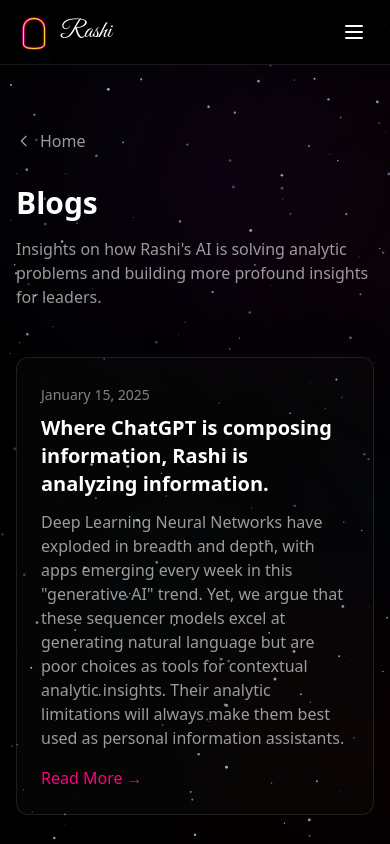
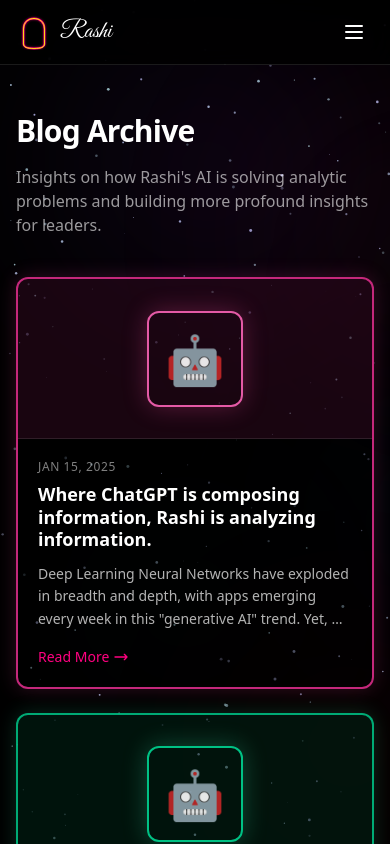
Before and after one commit to Anushksinghrajput/rashi-homepage, a Next.js app: page /blogs in a window 390 px wide. Shown: the top 844 px of the page. Built offline with nearby package versions, Linux system fonts and the light colour scheme.

Commit message:
Improve Blog Archive layout, alignment, and responsiveness

```diff
--- a/app/blogs/[slug]/page.tsx
+++ b/app/blogs/[slug]/page.tsx
@@ -20,6 +20,28 @@
 Rashi takes a different approach. Our algorithms are designed from the ground up for analytic insight: reducing research time and costs while improving accuracy and speed. By reducing human bias and generating a holistic view from various sources, our software helps analysts discover more insights and patterns to improve the quality of their analysis and make higher quality, data-driven decisions.
 
 Powered by advanced Natural Language Processing algorithms, Rashi deciphers the language of data, identifying patterns, trends, and associations, and generating insights that matter for your business.
+    `.trim(),
+  },
+  "algorithmic-contextualizations": {
+    title: "Algorithmic Contextualizations and the future of insight.",
+    date: "2025-01-10",
+    content: `
+Where LLMs are predictive pattern-matchers, our algorithms are trained to extract low-level signal that connect dots with precision.
+
+Low-code dashboards to build contextual inferences and analytics of the topics you need to decode the truth. Fast, easily shared insights with real-time evolution and deep sources, custom built for your analysis needs.
+
+Rashi's approach to algorithmic contextualization enables analysts to slice data and curate inference any which way, decoding latent narrative intelligences. Subscribe to your inferences and stay ahead of topic evolution and unknown unknowns.
+    `.trim(),
+  },
+  "enterprise-decision-science": {
+    title: "Enterprise Decision-Science: Decode how narratives evolve.",
+    date: "2025-01-05",
+    content: `
+Run an instant and highly bespoke inference on the expanse of TikTok or YouTube, and build bespoke insights that will re-contextualize your most pressing decisions for strategy.
+
+Decode how narratives evolve, and contextualize narratives for a new class of deep algorithmic insights. Our algorithms reduce research time and costs while improving accuracy and speed, helping analysts discover more insights and patterns for higher quality, data-driven decisions.
+
+Powered by advanced Natural Language Processing, Rashi deciphers the language of data, identifying patterns, trends, and associations—delivering enterprise decision-science at scale.
     `.trim(),
   },
 };
@@ -58,7 +80,7 @@
                 d="M15 19l-7-7 7-7"
               />
             </svg>
-            Blogs
+            Blog Archive
           </Link>
           <time
             dateTime={post.date}
--- a/app/blogs/page.tsx
+++ b/app/blogs/page.tsx
@@ -1,7 +1,9 @@
-import Link from "next/link";
+"use client";
+
 import Header from "../components/Header";
 import Footer from "../components/Footer";
 import StarfieldBackground from "../components/StarfieldBackground";
+import BlogArchiveCard from "../components/BlogArchiveCard";
 
 const blogPosts = [
   {
@@ -12,70 +14,56 @@
       "Deep Learning Neural Networks have exploded in breadth and depth, with apps emerging every week in this \"generative AI\" trend. Yet, we argue that these sequencer models excel at generating natural language but are poor choices as tools for contextual analytic insights. Their analytic limitations will always make them best used as personal information assistants.",
     date: "2025-01-15",
   },
+  {
+    slug: "algorithmic-contextualizations",
+    title: "Algorithmic Contextualizations and the future of insight.",
+    excerpt:
+      "Where LLMs are predictive pattern-matchers, our algorithms are trained to extract low-level signal that connect dots with precision. Low-code dashboards to build contextual inferences and analytics of the topics you need to decode the truth.",
+    date: "2025-01-10",
+  },
+  {
+    slug: "enterprise-decision-science",
+    title: "Enterprise Decision-Science: Decode how narratives evolve.",
+    excerpt:
+      "Run an instant and highly bespoke inference on the expanse of TikTok or YouTube, and build bespoke insights that will re-contextualize your most pressing decisions for strategy. Deep algorithmic insights for a new class of analysis.",
+    date: "2025-01-05",
+  },
 ];
 
-export default function BlogsPage() {
+const neonVariants: ("pink" | "green" | "blue")[] = ["pink", "green", "blue"];
+
+export default function BlogArchivePage() {
   return (
     <div className="relative min-h-screen flex flex-col bg-black text-white">
       <StarfieldBackground />
       <Header />
 
-      <main className="relative z-10 flex-1 px-4 py-16 sm:px-6 lg:px-8">
-        <div className="mx-auto max-w-3xl">
-          <Link
-            href="/"
-            className="mb-8 inline-flex items-center gap-2 text-white/60 hover:text-[var(--neon-pink)]"
-          >
-            <svg
-              className="h-4 w-4"
-              fill="none"
-              stroke="currentColor"
-              viewBox="0 0 24 24"
-            >
-              <path
-                strokeLinecap="round"
-                strokeLinejoin="round"
-                strokeWidth={2}
-                d="M15 19l-7-7 7-7"
+      <main className="relative z-10 flex-1">
+        {/* Consistent vertical rhythm: same padding as main site */}
+        <div className="mx-auto w-full max-w-6xl px-4 py-12 sm:px-6 sm:py-16 lg:px-8 lg:py-20">
+          {/* Left-aligned "Blog Archive" heading with strong typographic hierarchy */}
+          <header className="mb-10 sm:mb-12 lg:mb-16">
+            <h1 className="text-3xl font-bold tracking-tight text-white sm:text-4xl lg:text-5xl">
+              Blog Archive
+            </h1>
+            <p className="mt-4 max-w-2xl text-base text-white/60 sm:text-lg">
+              Insights on how Rashi&apos;s AI is solving analytic problems and
+              building more profound insights for leaders.
+            </p>
+          </header>
+
+          {/* Responsive grid: 1 col mobile, 2 tablet, 3 desktop; even spacing */}
+          <div className="grid grid-cols-1 gap-6 sm:grid-cols-2 sm:gap-8 lg:grid-cols-3 lg:gap-8">
+            {blogPosts.map((post, index) => (
+              <BlogArchiveCard
+                key={post.slug}
+                slug={post.slug}
+                title={post.title}
+                excerpt={post.excerpt}
+                date={post.date}
+                neonVariant={neonVariants[index % neonVariants.length]}
+                index={index}
               />
-            </svg>
-            Home
-          </Link>
-          <h1 className="text-3xl font-bold text-white sm:text-4xl">
-            Blogs
-          </h1>
-          <p className="mt-4 text-white/60">
-            Insights on how Rashi&apos;s AI is solving analytic problems and
-            building more profound insights for leaders.
-          </p>
-
-          <div className="mt-12 space-y-8">
-            {blogPosts.map((post) => (
-              <article
-                key={post.slug}
-                className="rounded-xl border border-white/10 bg-white/[0.02] p-6 transition-all hover:border-white/20"
-              >
-                <time
-                  dateTime={post.date}
-                  className="text-sm text-white/50"
-                >
-                  {new Date(post.date).toLocaleDateString("en-US", {
-                    year: "numeric",
-                    month: "long",
-                    day: "numeric",
-                  })}
-                </time>
-                <h2 className="mt-2 text-xl font-semibold text-white">
-                  {post.title}
-                </h2>
-                <p className="mt-3 text-white/60">{post.excerpt}</p>
-                <Link
-                  href={`/blogs/${post.slug}`}
-                  className="mt-4 inline-block font-medium text-[var(--neon-pink)] hover:underline"
-                >
-                  Read More →
-                </Link>
-              </article>
             ))}
           </div>
         </div>
--- /dev/null
+++ b/app/components/BlogArchiveCard.tsx
@@ -0,0 +1,99 @@
+"use client";
+
+import Link from "next/link";
+import { motion } from "framer-motion";
+
+type BlogArchiveCardProps = {
+  slug: string;
+  title: string;
+  excerpt: string;
+  date: string;
+  neonVariant: "pink" | "green" | "blue";
+  index: number;
+};
+
+const neonStyles = {
+  pink: "border-pink-500/80 shadow-[0_0_20px_rgba(236,72,153,0.2)] hover:shadow-[0_0_40px_rgba(236,72,153,0.4)] hover:border-pink-400",
+  green: "border-emerald-400/80 shadow-[0_0_20px_rgba(52,211,153,0.2)] hover:shadow-[0_0_40px_rgba(52,211,153,0.4)] hover:border-emerald-300",
+  blue: "border-cyan-400/80 shadow-[0_0_20px_rgba(34,211,238,0.2)] hover:shadow-[0_0_40px_rgba(34,211,238,0.4)] hover:border-cyan-300",
+};
+
+const neonBgStyles = {
+  pink: "bg-pink-500/10",
+  green: "bg-emerald-500/10",
+  blue: "bg-cyan-500/10",
+};
+
+export default function BlogArchiveCard({
+  slug,
+  title,
+  excerpt,
+  date,
+  neonVariant,
+  index,
+}: BlogArchiveCardProps) {
+  const style = neonStyles[neonVariant];
+  const bgStyle = neonBgStyles[neonVariant];
+
+  return (
+    <motion.article
+      initial={{ opacity: 0, y: 32 }}
+      whileInView={{ opacity: 1, y: 0 }}
+      viewport={{ once: true, margin: "-40px" }}
+      transition={{ duration: 0.5, delay: index * 0.08 }}
+      className="group h-full"
+    >
+      <Link
+        href={`/blogs/${slug}`}
+        className={`block h-full rounded-xl border-2 bg-black/50 p-0 transition-all duration-300 ${style} overflow-hidden`}
+      >
+        {/* Neon-style imagery area: colored panel with subtle gradient */}
+        <div
+          className={`relative flex min-h-[160px] items-center justify-center border-b border-white/10 ${bgStyle} transition-all duration-300 group-hover:shadow-[0_0_30px_rgba(255,255,255,0.05)] sm:min-h-[180px]`}
+        >
+          <div
+            className={`flex h-24 w-24 items-center justify-center rounded-xl border-2 sm:h-28 sm:w-28 ${
+              neonVariant === "pink"
+                ? "border-pink-400/90 shadow-[0_0_25px_rgba(236,72,153,0.3)]"
+                : neonVariant === "green"
+                  ? "border-emerald-400/90 shadow-[0_0_25px_rgba(52,211,153,0.3)]"
+                  : "border-cyan-400/90 shadow-[0_0_25px_rgba(34,211,238,0.3)]"
+            } transition-all duration-300 group-hover:scale-105`}
+          >
+            <span
+              className="text-5xl opacity-90 sm:text-6xl"
+              aria-hidden
+            >
+              🤖
+            </span>
+          </div>
+        </div>
+        {/* Card content */}
+        <div className="flex flex-col p-5 sm:p-6">
+          <time
+            dateTime={date}
+            className="text-xs font-medium uppercase tracking-wider text-white/50"
+          >
+            {new Date(date).toLocaleDateString("en-US", {
+              year: "numeric",
+              month: "short",
+              day: "numeric",
+            })}
+          </time>
+          <h2 className="mt-2 text-lg font-bold leading-tight text-white sm:text-xl">
+            {title}
+          </h2>
+          <p className="mt-3 line-clamp-3 text-sm leading-relaxed text-white/70">
+            {excerpt}
+          </p>
+          <span className="mt-4 inline-flex items-center gap-1 text-sm font-medium text-[var(--neon-pink)] transition-colors group-hover:gap-2">
+            Read More
+            <svg className="h-4 w-4" fill="none" stroke="currentColor" viewBox="0 0 24 24">
+              <path strokeLinecap="round" strokeLinejoin="round" strokeWidth={2} d="M17 8l4 4m0 0l-4 4m4-4H3" />
+            </svg>
+          </span>
+        </div>
+      </Link>
+    </motion.article>
+  );
+}
```
